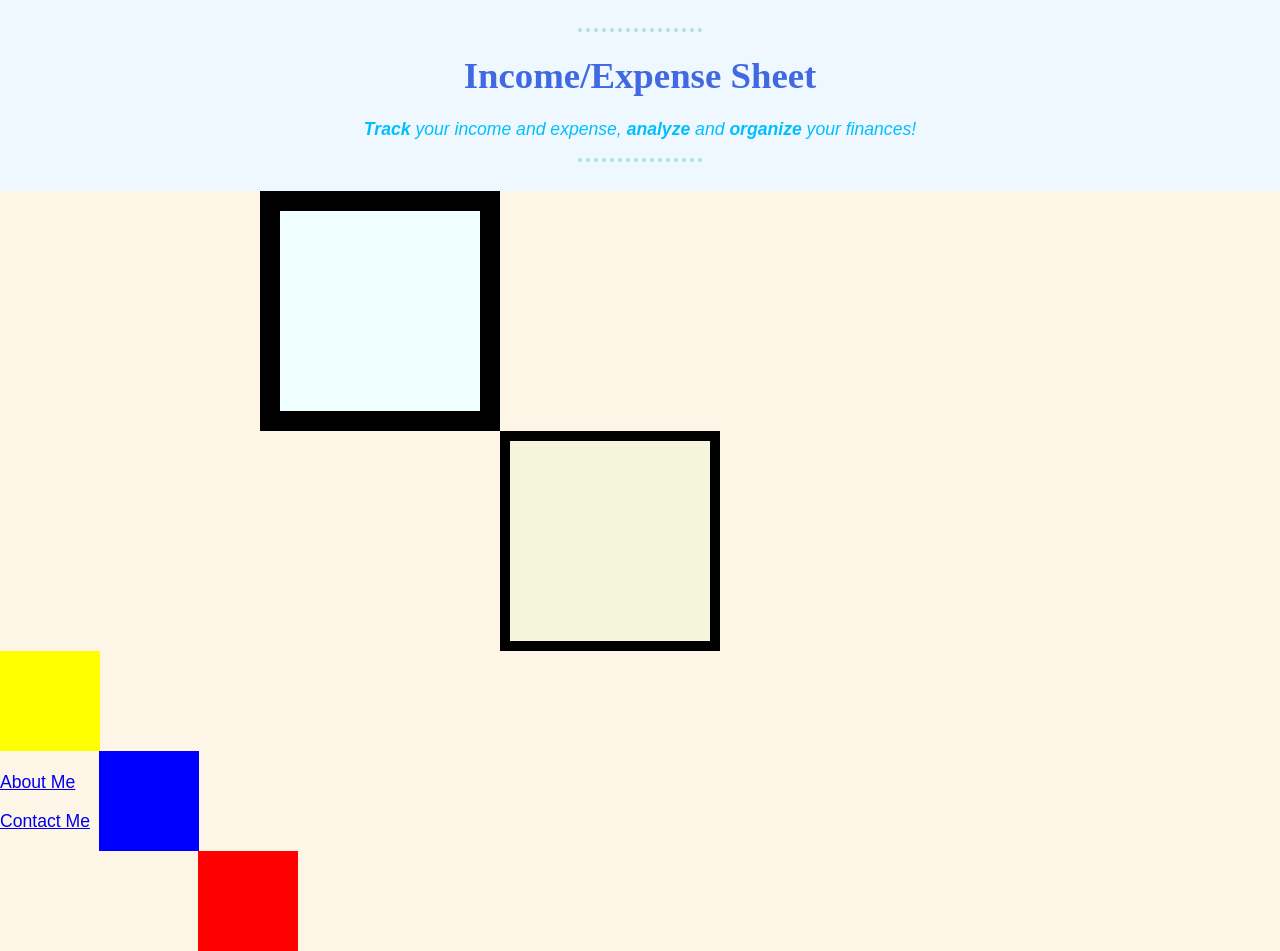
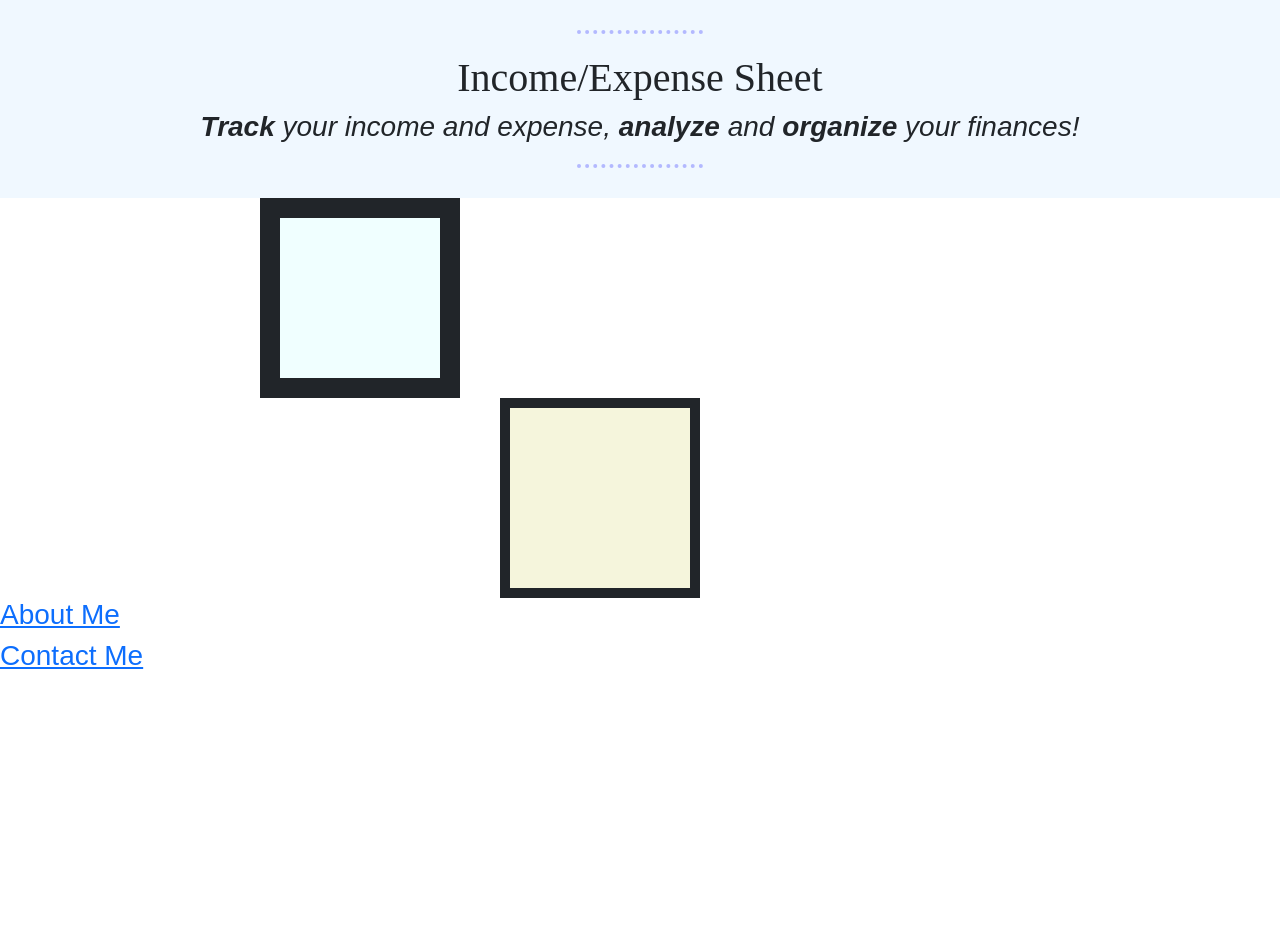
Before and after one commit to AEsir777/income_expense_web_app, a plain HTML site: page html/index.html in a window 1280 px wide. After the commit the page ends 800 px from the top, so only its background shows below. Drawn offline with nearby package versions, Linux system fonts and the light colour scheme; a web font is replaced by a local one.

Commit message:
add bootstrap

```diff
--- a/css/styles.css
+++ b/css/styles.css
@@ -1,8 +1,9 @@
-hr {
+.horizontal-bar {
+    margin: 1.25rem auto 1.25rem;
     border: none;
     border-top-style: dotted;
     background-color: transparent;
-    border-top-color: powderblue;
+    border-top-color: blue;
     border-top-width: 4px;
     width: 10%;
 }
@@ -24,7 +25,7 @@ body {
 }
 
 .top-container {
-    padding: 20px;
+    padding: 10px;
     background-color: aliceblue;
     text-align: center;
 }
--- a/html/index.html
+++ b/html/index.html
@@ -7,19 +7,21 @@
         <link rel="icon" href="../images/favicon.png">
         <link rel="preconnect" href="https://fonts.googleapis.com">
         <link rel="preconnect" href="https://fonts.gstatic.com" crossorigin>
+        <link href="https://cdn.jsdelivr.net/npm/bootstrap@5.3.0-alpha1/dist/css/bootstrap.min.css" rel="stylesheet" integrity="sha384-GLhlTQ8iRABdZLl6O3oVMWSktQOp6b7In1Zl3/Jr59b6EGGoI1aFkw7cmDA6j6gD" crossorigin="anonymous">
         <link href="https://fonts.googleapis.com/css2?family=Fresca&display=swap" rel="stylesheet">
     </head>
+    <script src="https://cdn.jsdelivr.net/npm/bootstrap@5.3.0-alpha1/dist/js/bootstrap.bundle.min.js" integrity="sha384-w76AqPfDkMBDXo30jS1Sgez6pr3x5MlQ1ZAGC+nuZB+EYdgRZgiwxhTBTkF7CXvN" crossorigin="anonymous"></script>
     <style>
         @import url('https://fonts.googleapis.com/css2?family=Fresca&display=swap');
     </style>
     <body>
         <!--- <center> --->
             <div class="top-container">
-                <hr size="3" noshade>
+                <hr size="3" noshade class="horizontal-bar">
                 <h1> Income/Expense Sheet </h1>
                 <h3><em> <strong>Track</strong> your income and expense, <strong>analyze</strong>
                         and <strong>organize</strong> your finances! </em></h3>
-            <hr size="3" noshade>
+                <hr size="3" noshade class="horizontal-bar">
             </div>
 
             <div class="middle-container">
@@ -29,11 +31,6 @@
 
             </div>
         <!--- </center> --->
-        <div>
-            <div class="red"></div>
-            <div class="blue"></div>
-            <div class="yellow"></div>
-        </div>
 
         <h3><a href="AboutMe.html"> About Me </a></h3>
         <h3><a href="ContactMe.html"> Contact Me </a></h3>
```
